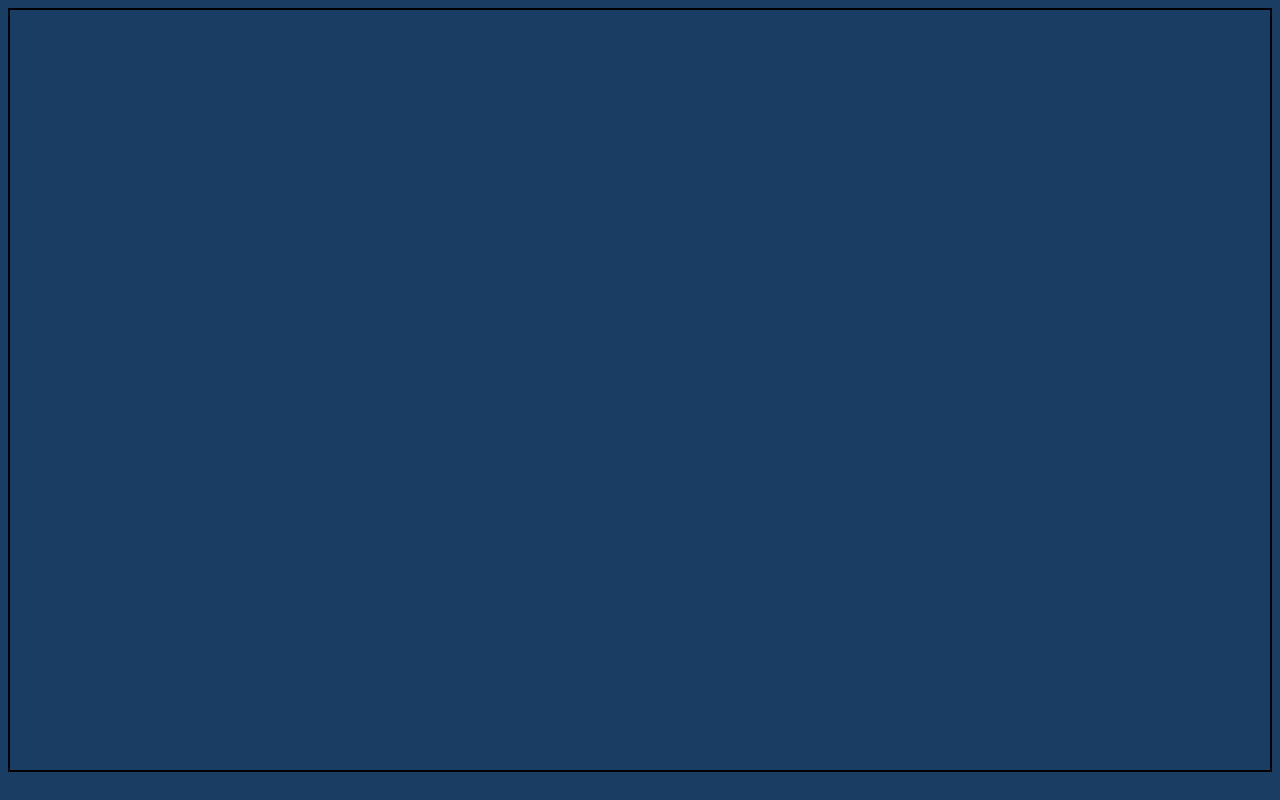
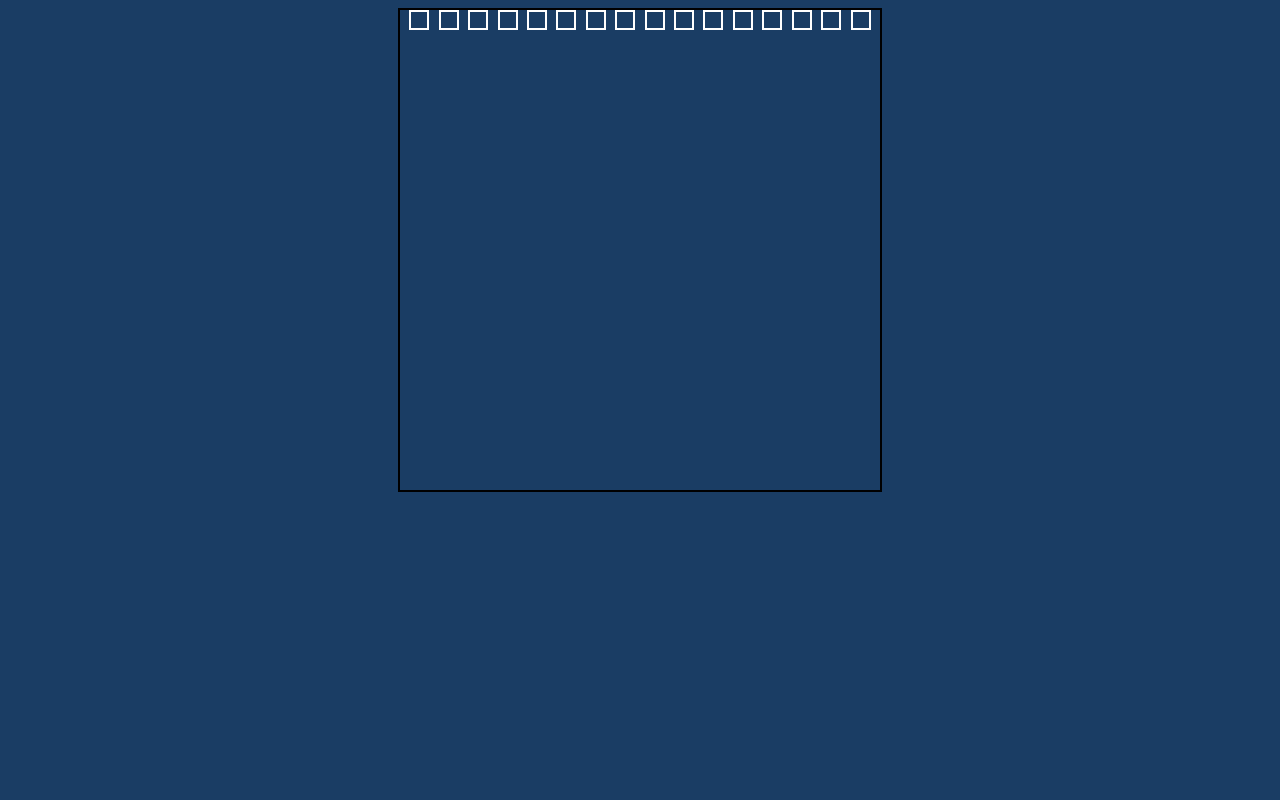
Before and after one commit to Ash-x1/Etch-a-Sketch-, a plain HTML site: page index.html in a window 1280 px wide. Drawn offline with Linux system fonts and the light colour scheme; a web font is replaced by a local one.

Commit message:
Fix div creating roblem in js

```diff
--- a/index.html
+++ b/index.html
@@ -7,7 +7,7 @@
     <title>Etch-a-Sketch || game</title>
 </head>
 <body>
-    <div class="main"></div>
+    <div class="main" id="divMain"></div>
 
 
 
--- a/script.js
+++ b/script.js
@@ -0,0 +1,16 @@
+const divMain = document.querySelector("#divMain");
+//const divGrid = document.createElement("div");
+//divMain.appendChild(divGrid);
+function draw(){
+    for(let i = 0; i < 16; i++){
+        const divGrid = document.createElement("div");
+        divGrid.style.height= "16px";
+        divGrid.style.width= "16px";
+        divGrid.style.border= "white 2px solid";
+        //divGrid.style.background= "black";
+        divMain.appendChild(divGrid);
+    }
+    return;
+}
+draw();
+console.log(draw);
--- a/style.css
+++ b/style.css
@@ -7,9 +7,14 @@
 }
 
 .main{
-    height: 95vh;
+    height: 60vh;
+    width: 60vh;
+    align-self: center;
+    justify-self: center;
     border: black 2px solid;
     display: flex;
-    flex-direction: column;
-    align-items: center;
+    flex-direction: row;
+    align-items: flex-start;
+    flex-wrap: wrap;
+    justify-content: space-evenly;
 }
```
